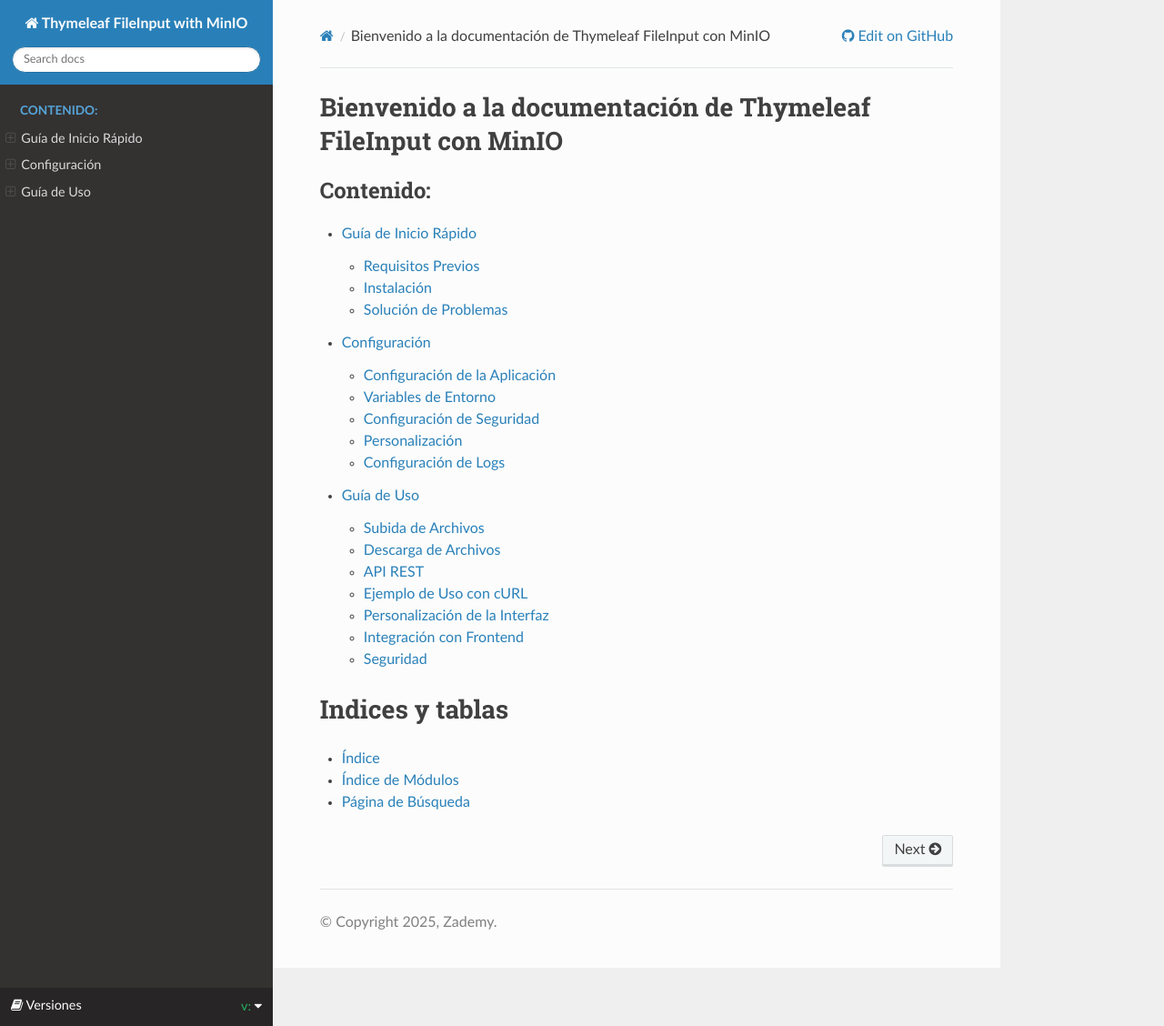
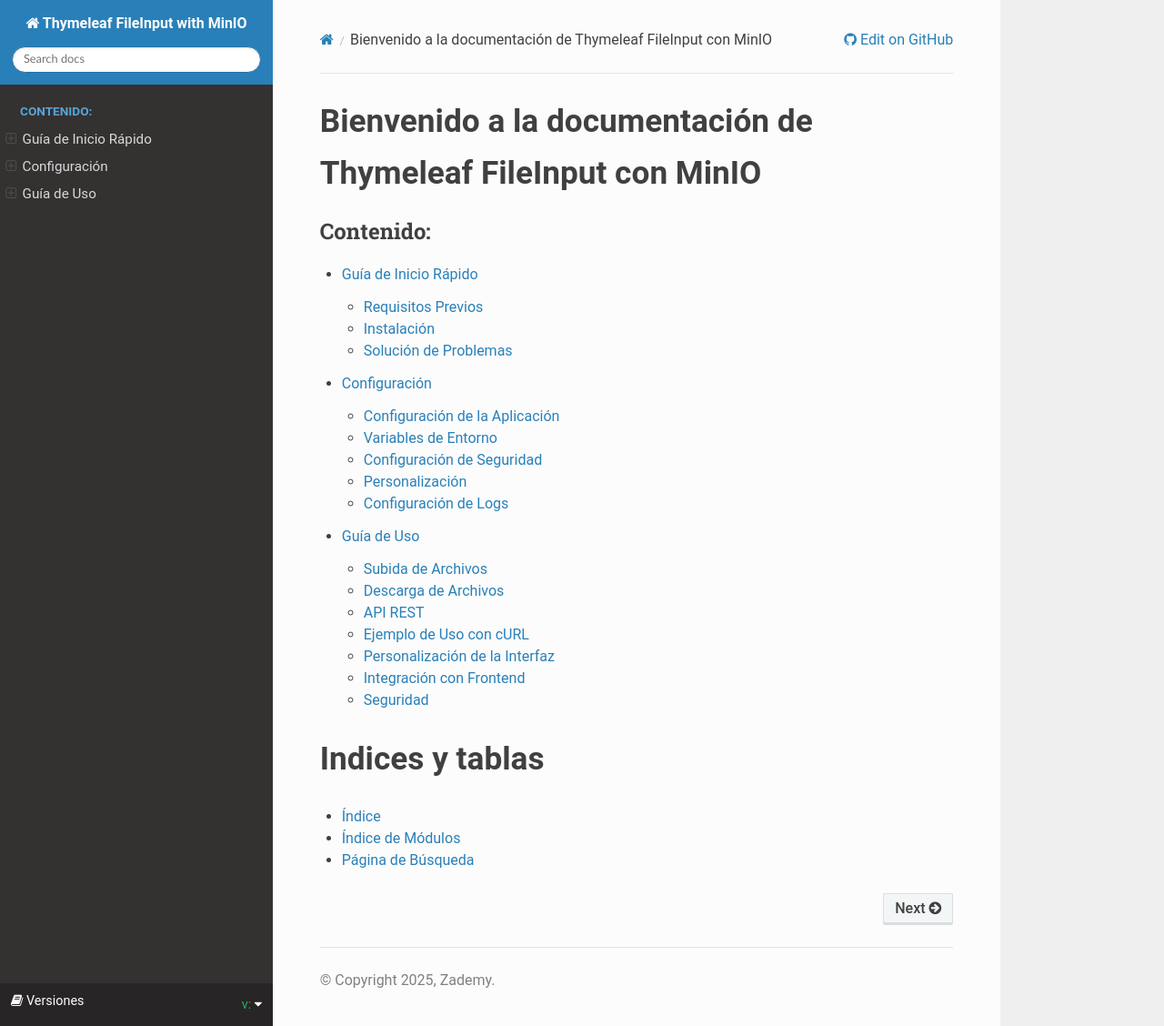
Before and after one commit to zademy/thymeleaf-fileinput-minio, a Sphinx documentation site: the page built from docs/index.rst, in a window 1280 px wide and 1128 px high. Shown: the whole window at 91% size. Built offline with Sphinx 7.4.7 and the Read the Docs theme 3.1.0, drawn with Linux system fonts in a browser that asks for light colours; pages that are not in the unit, such as notebooks, are missing from menus.

Commit message:
Add files via upload

```diff
--- /dev/null
+++ b/docs/_static/custom.css
@@ -0,0 +1,83 @@
+/* Personalización de fuentes para la documentación */
+
+/* Fuente principal para el texto del cuerpo */
+body, p, li, dl, dt, dd, blockquote, figure, fieldset, legend, textarea, pre, address, hr, table, caption, th, td {
+    font-family: 'Roboto', 'Open Sans', 'Helvetica Neue', Arial, sans-serif;
+}
+
+/* Fuente para los encabezados */
+h1, h2, h3, h4, h5, h6 {
+    font-family: 'Montserrat', 'Roboto', 'Helvetica Neue', Arial, sans-serif;
+    font-weight: 600;
+}
+
+/* Fuente para el código */
+code, pre, tt, .highlight {
+    font-family: 'Source Code Pro', 'Consolas', 'Monaco', 'Andale Mono', monospace;
+}
+
+/* Tamaños de fuente personalizados */
+body {
+    font-size: 16px;
+    line-height: 1.6;
+}
+
+h1 {
+    font-size: 2.2em;
+}
+
+h2 {
+    font-size: 1.8em;
+}
+
+h3 {
+    font-size: 1.5em;
+}
+
+/* Personalización de la barra lateral */
+.wy-side-nav-search, .wy-nav-top {
+    background-color: #2980B9;
+}
+
+/* Personalización de enlaces */
+a {
+    color: #2980B9;
+}
+
+a:hover {
+    color: #3091d1;
+}
+
+/* Personalización de la tabla de contenidos */
+.wy-menu-vertical a {
+    font-family: 'Roboto', 'Open Sans', sans-serif;
+    font-size: 0.95em;
+}
+
+/* Personalización de bloques de código */
+.highlight {
+    background: #f8f8f8;
+    border-radius: 3px;
+}
+
+/* Personalización de tablas */
+table.docutils {
+    border-radius: 3px;
+    box-shadow: 0 1px 3px rgba(0,0,0,0.1);
+}
+
+/* Personalización de botones */
+.btn {
+    font-family: 'Roboto', 'Open Sans', sans-serif;
+    font-weight: 500;
+}
+
+/* Personalización de notas y advertencias */
+.admonition {
+    border-radius: 3px;
+}
+
+/* Personalización del selector de versiones */
+.rst-versions {
+    font-family: 'Roboto', 'Open Sans', sans-serif;
+}
--- /dev/null
+++ b/docs/_static/custom_fonts.py
@@ -0,0 +1,9 @@
+# Configuración para cargar CSS personalizado y fuentes web
+html_css_files = [
+    'custom.css',
+]
+
+# Añadir fuentes web de Google
+html_js_files = [
+    ('https://fonts.googleapis.com/css2?family=Roboto:wght@300;400;500;700&family=Montserrat:wght@400;600;700&family=Source+Code+Pro&display=swap', {'async': 'async'}),
+]
--- a/docs/conf.py
+++ b/docs/conf.py
@@ -215,3 +215,15 @@
 
 # If true, "(C) Copyright ..." is shown in the HTML footer. Default is True.
 html_show_copyright = True
+
+# -- Configuración de fuentes personalizadas -----------------------------------------
+
+# Archivos CSS personalizados para cambiar las fuentes
+html_css_files = [
+    'custom.css',
+]
+
+# Cargar fuentes web de Google
+html_js_files = [
+    ('https://fonts.googleapis.com/css2?family=Roboto:wght@300;400;500;700&family=Montserrat:wght@400;600;700&family=Source+Code+Pro&display=swap', {'async': 'async'}),
+]
```
